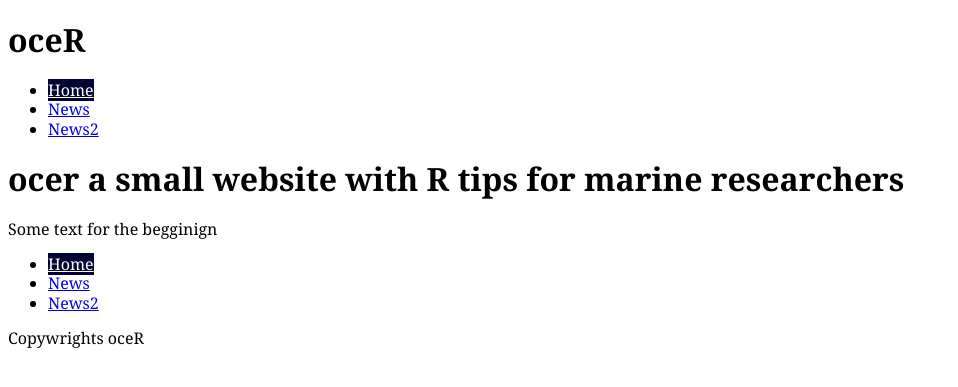
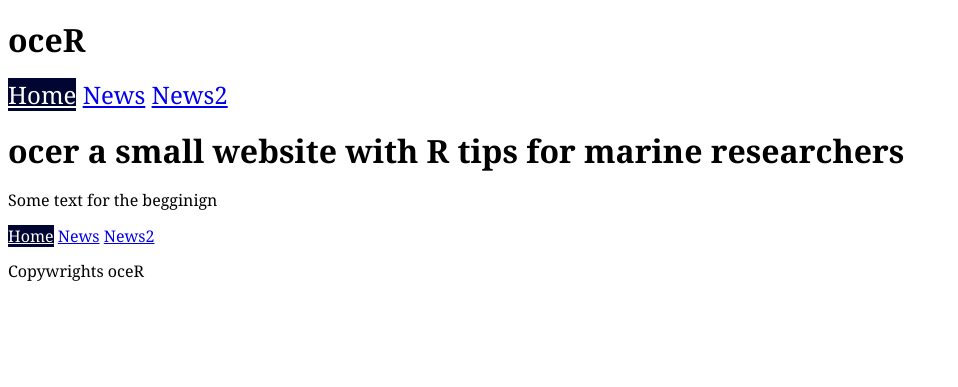
Before and after one commit to MMikolaj/oceR, a Jekyll site: the page built from index.html, in a window 1280 px wide. Shown: the top 387 px of the page, without its empty margins (0-958 px from the left). Built offline with Jekyll 4.4.1, drawn with Linux system fonts in a browser that asks for light colours; Markdown is read by kramdown in place of the engine named in the settings.

Commit message:
added nav-tpp to css

```diff
--- a/css/common.css
+++ b/css/common.css
@@ -9,3 +9,16 @@ font: normal 100%/1.2 Georgia, serif;
   background-color: #000531;
   color: #fff;
 }
+
+.nav {
+	margin: 0;
+	padding: 0;
+	list-style-type: none;
+}
+
+.nav > li {
+	display: inline-block;
+}
+
+.nav-top {
+	font-size: 1.5rem;
```
